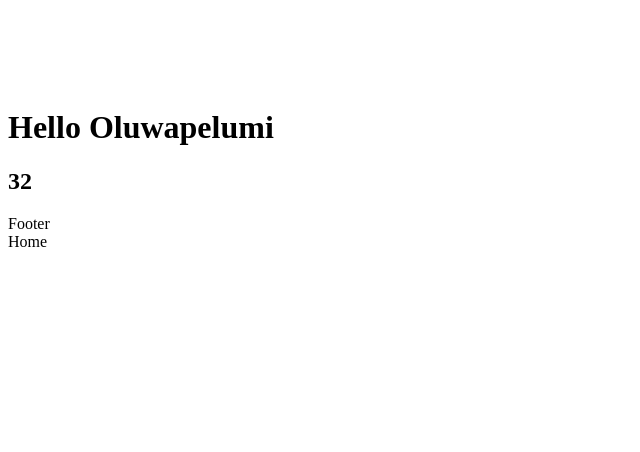
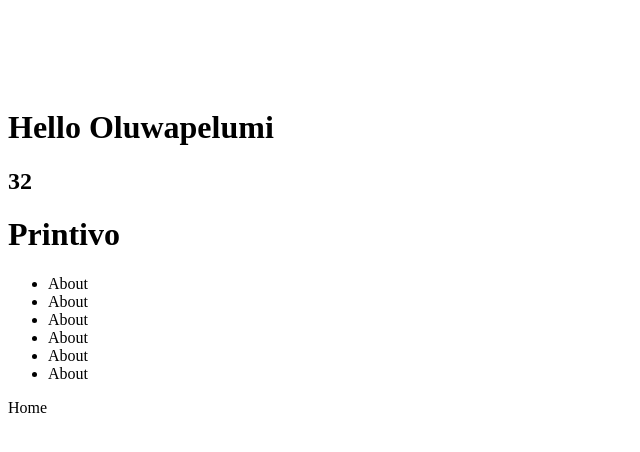
Before and after one commit to DevOluwapelumi/REACT-with-VITE-PRO-2023-CLASS, a React (Vite) app: page / in a window 1280 px wide. Shown: the top 452 px of the page, without its empty margins (0-640 px from the left). Built offline with nearby package versions, Linux system fonts and the light colour scheme.

Commit message:
second pro commit

```diff
--- a/src/components/Footer.jsx
+++ b/src/components/Footer.jsx
@@ -1,8 +1,18 @@
-
+import styles from "../styles/styles";
 
 const Footer = () => {
   return (
-    <div>Footer</div>
+    <div style = {styles.footer}>
+      <h1>Printivo</h1>
+      <ul>
+    <li>About</li>
+    <li>About</li>
+    <li>About</li>
+    <li>About</li>
+    <li>About</li>
+    <li>About</li>
+    </ul>
+    </div>
   )
 }
 
```
Also changed, not shown: src/styles/styles.jsx (added).
